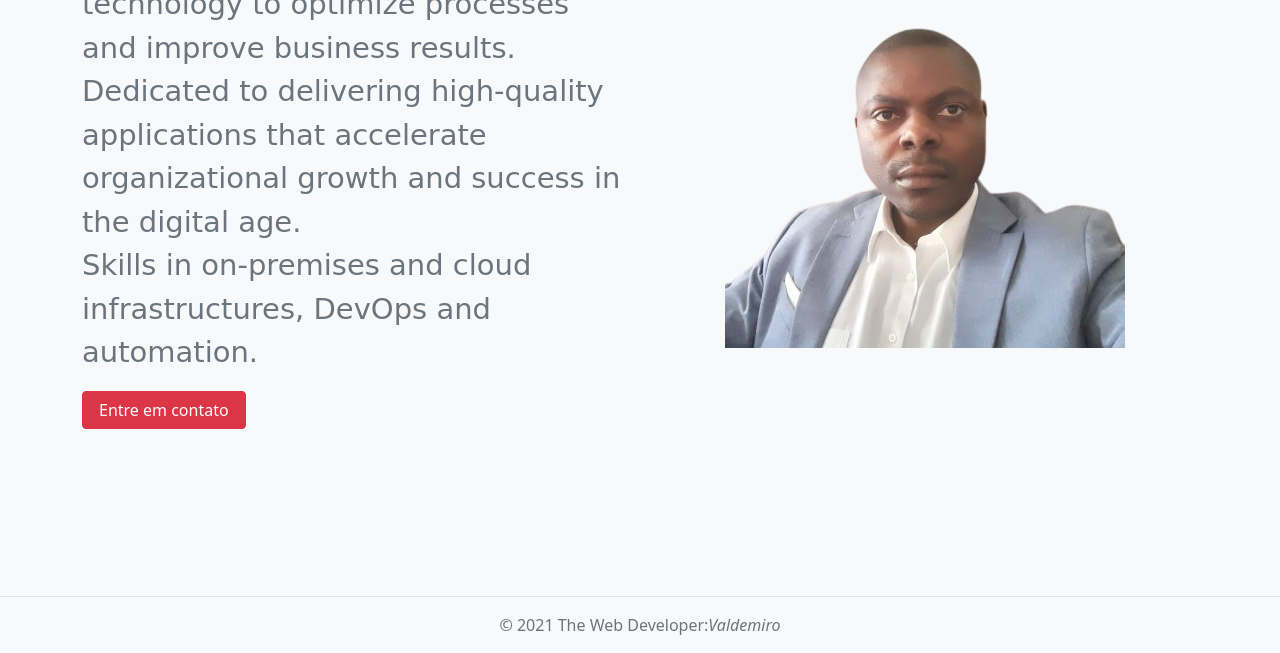
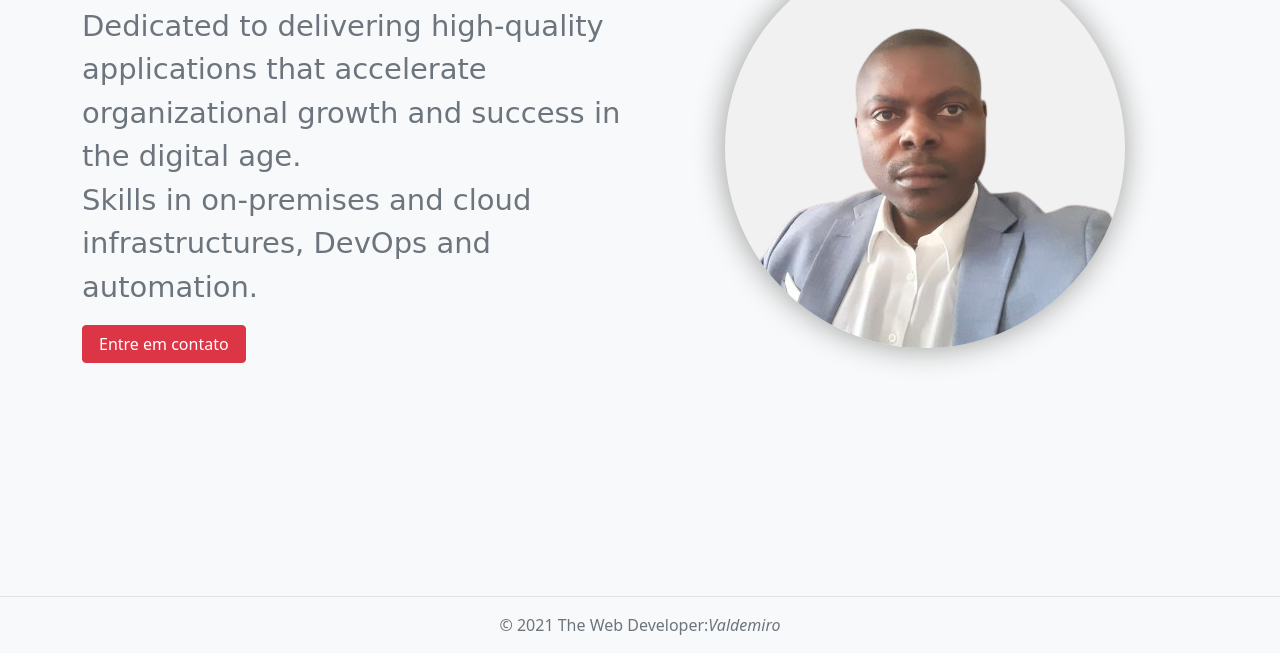
Before and after one commit to VValdemiro/valdemiroviegas, a plain HTML site: page index.html in a window 1280 px wide. Shown: the part 300-953 px from the top of the page. Drawn offline with nearby package versions, Linux system fonts and the light colour scheme; a web font is replaced by a local one.

Commit message:
Add files via upload

```diff
--- a/estilo.css
+++ b/estilo.css
@@ -1,8 +1,11 @@
+
 .name {
     font-family: 'Flamenco', cursive;
     font-size: 29px;
 }
 
-.home-image {
+.viegas {
     border-radius: 50%;
+    box-shadow: -0.87px 0.7px 30px rgb(157, 157, 157);
+    background-color: #f1f1f1;
 }
--- a/index.html
+++ b/index.html
@@ -54,7 +54,7 @@
                             <h1 class="text-danger  fs-1 fw-bold">OutSystems consultant</h1>
 
                             <p class="mt-4 text-muted name">
-                                Experienced in using OutSystems technology to optimize processes and improve business results.<br>
+
                                 Dedicated to delivering high-quality applications that accelerate organizational growth and success in the digital age.<br>
                                 Skills in on-premises and cloud infrastructures, DevOps and automation.<br>
 
@@ -65,7 +65,7 @@
                     </div>
                     <div class="col-md-6 mt-5 mt-md-0">
                         <div class="text-center">
-                            <img src="img/viegas.png" class="home-img  mw-100" alt="Portfolio" srcset="">
+                            <img src="img/viegas.png" class="mw-100 viegas" alt="Portfolio" srcset="">
                         </div>
                     </div>
                 </div>
```
